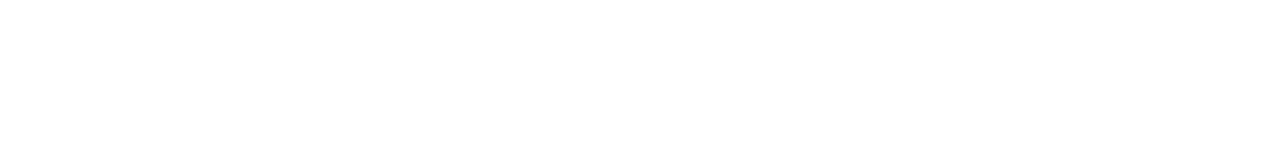
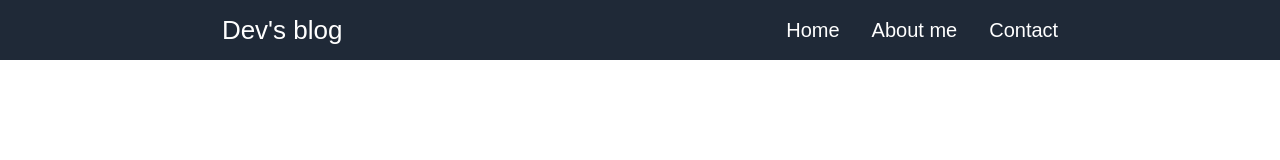
Before and after one commit to vldimr14/landing_page, a plain HTML site: page index.html in a window 1280 px wide. Drawn offline with Linux system fonts and the light colour scheme.

Commit message:
Create a header, apply styles for it

```diff
--- a/index.html
+++ b/index.html
@@ -4,9 +4,27 @@
     <meta charset="UTF-8">
     <meta http-equiv="X-UA-Compatible" content="IE=edge">
     <meta name="viewport" content="width=device-width, initial-scale=1.0">
+
+    <link rel="stylesheet" href="./style.css">
+
     <title>Volodymyr Pechenevskyi</title>
 </head>
 <body>
-
+    <div class="header">
+        <div class="logo">Dev's blog
+        </div>
+            <ul class="links">
+                <li>
+                    <a href="#">Home</a>
+                </li>
+                <li>
+                    <a href="#">About me</a>
+                </li>
+                <li>
+                    <a href="#">Contact</a>
+                </li>
+            </ul>
+        </div>
+    </div>
 </body>
 </html>
--- a/style.css
+++ b/style.css
@@ -0,0 +1,35 @@
+* {
+    margin: 0;
+    padding: 0;
+    box-sizing: border-box;
+}
+
+.header {
+    height: 60px;
+    background: #1F2937;
+    color: #fff;
+    font-family: Arial, Helvetica, sans-serif;
+    display: flex;
+    align-items: center;
+    justify-content: space-around;
+}
+
+.links {
+    display: flex;
+    justify-content: space-around;
+    gap: 32px;
+}
+
+.header .logo {
+    font-size: 26px;
+}
+
+.header ul {
+    list-style: none;
+}
+
+.header a {
+    text-decoration: none;
+    color: #fff;
+    font-size: 20px;
+}
```
